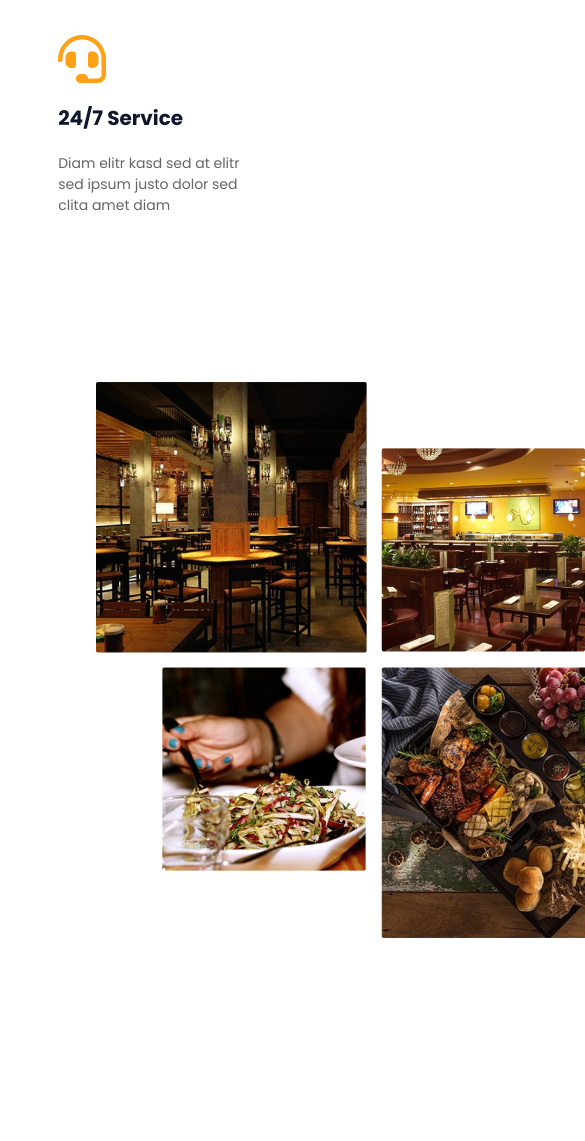
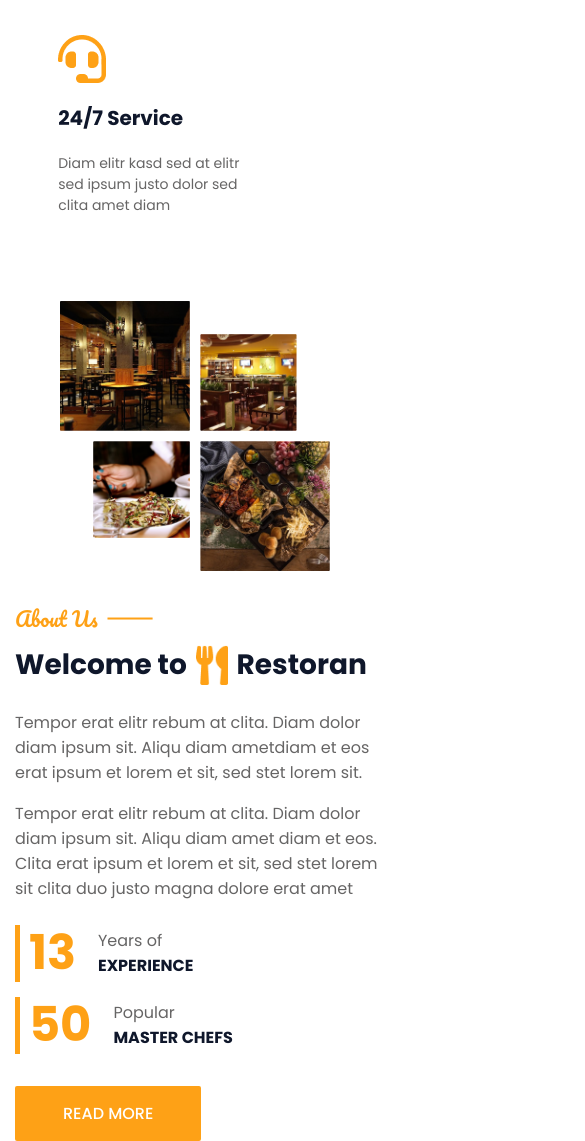
Before and after one commit to mominaamjad/restoran-web-design, a plain HTML site: page index.html in a window 390 px wide. Shown: the part 1734-2875 px from the top of the page, 585 px wide, since content can reach past the window. Before the commit the page ends 2767 px from the top, so only its background shows below. Drawn offline with Linux system fonts and the light colour scheme.

Commit message:
About: Responsiveness

```diff
--- a/index.html
+++ b/index.html
@@ -90,12 +90,11 @@
     <!-- end of attributes section -->
 
     <div class="about-container">
-
         <div class="about-grid">
-            <img src="assets/about-1.png" alt="">
-            <img class="small-img-top" src="assets/about-2.png" alt="">
-            <img class="small-img-bottom" src="assets/about-3.png" alt="">
-            <img src="assets/about-4.png" alt="">
+            <img class="large-about-img"src="assets/about-1.png" alt="">
+            <img class="small-about-img small-img-top" src="assets/about-2.png" alt="">
+            <img class="small-about-img small-img-bottom" src="assets/about-3.png" alt="">
+            <img class="large-about-img"src="assets/about-4.png" alt="">
         </div>
 
         <div class="about-content">
--- a/styles/style.css
+++ b/styles/style.css
@@ -168,119 +168,134 @@ body {
 .attr-title {
   font-size: 20px;
   text-wrap: nowrap;
-  color: var(--blue-color,black);
+  color: var(--blue-color, black);
 }
 
 .attr-text {
   font-size: 14px;
   padding: 0;
-  color: var(--dim-gray-color,gray);
+  color: var(--dim-gray-color, gray);
 }
 
 /* about section */
-.about-container{
-  display:flex;
+.about-container {
+  display: flex;
   justify-content: space-around;
   align-items: center;
   padding: 96px;
+  gap: 30px;
 }
 
-.about-grid{
+.about-grid {
   display: grid;
-  grid-template-columns: repeat(2,270px);
-  grid-template-rows: repeat(2,270px);
+  grid-template-columns: repeat(2, 270px);
+  grid-template-rows: repeat(2, 270px);
   gap: 15px 15px;
 }
 
-.small-img-top{
+.large-about-img {
+  width: 270px;
+  height: 270px;
+}
+
+.small-about-img {
+  width: 203px;
+  height: 203px;
+}
+
+.small-img-top {
   align-self: end;
 }
-.small-img-bottom{
-justify-self: end;
+
+.small-img-bottom {
+  justify-self: end;
 }
 
-.about-content{
-  width:50%;
+.about-content {
+  width: 50%;
+  /* padding-left: 15px; */
 }
 
-.heading-container{
+.heading-container {
   display: flex;
 }
 
-.section-heading{
+.section-heading {
   font-family: Pacifico;
-  font-size:20px;
+  font-size: 20px;
   font-weight: 400;
-  margin:0;
+  margin: 0;
   padding-right: 9px;
-  color: var(--yellow-color,yellow);
+  color: var(--yellow-color, yellow);
 }
 
-.about-title{
-  font-size:40px;
-  font-weight:700;
-  color: var(--blue-color,black);
+.about-title {
+  font-size: 40px;
+  font-weight: 700;
+  color: var(--blue-color, black);
+  text-wrap: nowrap;
   display: flex;
   align-items: center;
   padding: 0;
-  margin:0;
+  margin: 0;
 }
 
-.about-title-icon{
+.about-title-icon {
   height: 40px;
   padding: 9px;
 }
 
-.about-text{
-  font-size:16px;
-  font-weight:400;
-  color: var(--dim-gray-color,gray);
+.about-text {
+  font-size: 16px;
+  font-weight: 400;
+  color: var(--dim-gray-color, gray);
   width: 537px;
 }
 
-.highlight{
+.highlight {
   display: flex;
   align-items: center;
   margin-bottom: 40px;
 }
 
-.highlight-card{
-  width:50%;
+.highlight-card {
+  width: 50%;
   display: flex;
   justify-content: flex-start;
   align-items: center;
 }
 
-.vertical-divider{
+.vertical-divider {
   height: 57px;
   padding-right: 9px;
 }
 
-.highlight-number{
+.highlight-number {
   font-size: 48px;
   font-weight: 700;
-  color: var(--yellow-color,yellow);
+  color: var(--yellow-color, yellow);
   margin: 0%;
   padding-right: 22px;
 }
 
-.top-line{
+.top-line {
   font-size: 16px;
-  font-weight:400;
-  color: var(--dim-gray-color,gray);
+  font-weight: 400;
+  color: var(--dim-gray-color, gray);
   padding: 0;
-  margin:0;
+  margin: 0;
 }
 
-.bottom-line{
+.bottom-line {
   font-size: 16px;
-  font-weight:700;
-  color: var(--blue-color,black);
+  font-weight: 700;
+  color: var(--blue-color, black);
   padding: 0;
-  margin:0;
+  margin: 0;
+  text-wrap: nowrap;
 }
 
-.read-btn{
+.read-btn {
   width: 200px;
   height: 56px;
   border-radius: 2px;
@@ -325,6 +340,49 @@ justify-self: end;
     flex-wrap: wrap;
     padding: 50px;
   }
+
+  /* about section */
+  .about-container {
+    flex-direction: column;
+    justify-content: center;
+    align-items: center;
+    width: auto;
+    padding: 15px;
+  }
+
+  .about-grid {
+    grid-template-columns: repeat(2, 183px);
+    grid-template-rows: repeat(2, 183px);
+    gap: 10px;
+  }
+
+  .large-about-img {
+    width: 183px;
+    height: 183px;
+  }
+
+  .small-about-img {
+    width: 137px;
+    height: 137px;
+  }
+
+  .about-content {
+    width: 50%;
+  }
+
+  .about-title {
+    font-size: 35px;
+  }
+
+  .about-text {
+    width: 450px;
+  }
+
+  .highlight {
+    flex-direction: column;
+    align-items: flex-start;
+  }
+
 
 }
 
@@ -389,4 +447,33 @@ justify-self: end;
   .attr {
     width: 80%;
   }
+
+  /* about section */
+  .about-grid {
+    grid-template-columns: repeat(2, 130px);
+    grid-template-rows: repeat(2, 130px);
+    gap: 10px;
+  }
+
+  .large-about-img {
+    width: 130px;
+    height: 130px;
+  }
+
+  .small-about-img {
+    width: 97px;
+    height: 97px;
+  }
+
+  .about-content {
+    width: 100%;
+  }
+
+  .about-title {
+    font-size: 28px;
+  }
+
+  .about-text {
+    width: 377px;
+  }
 }
```
